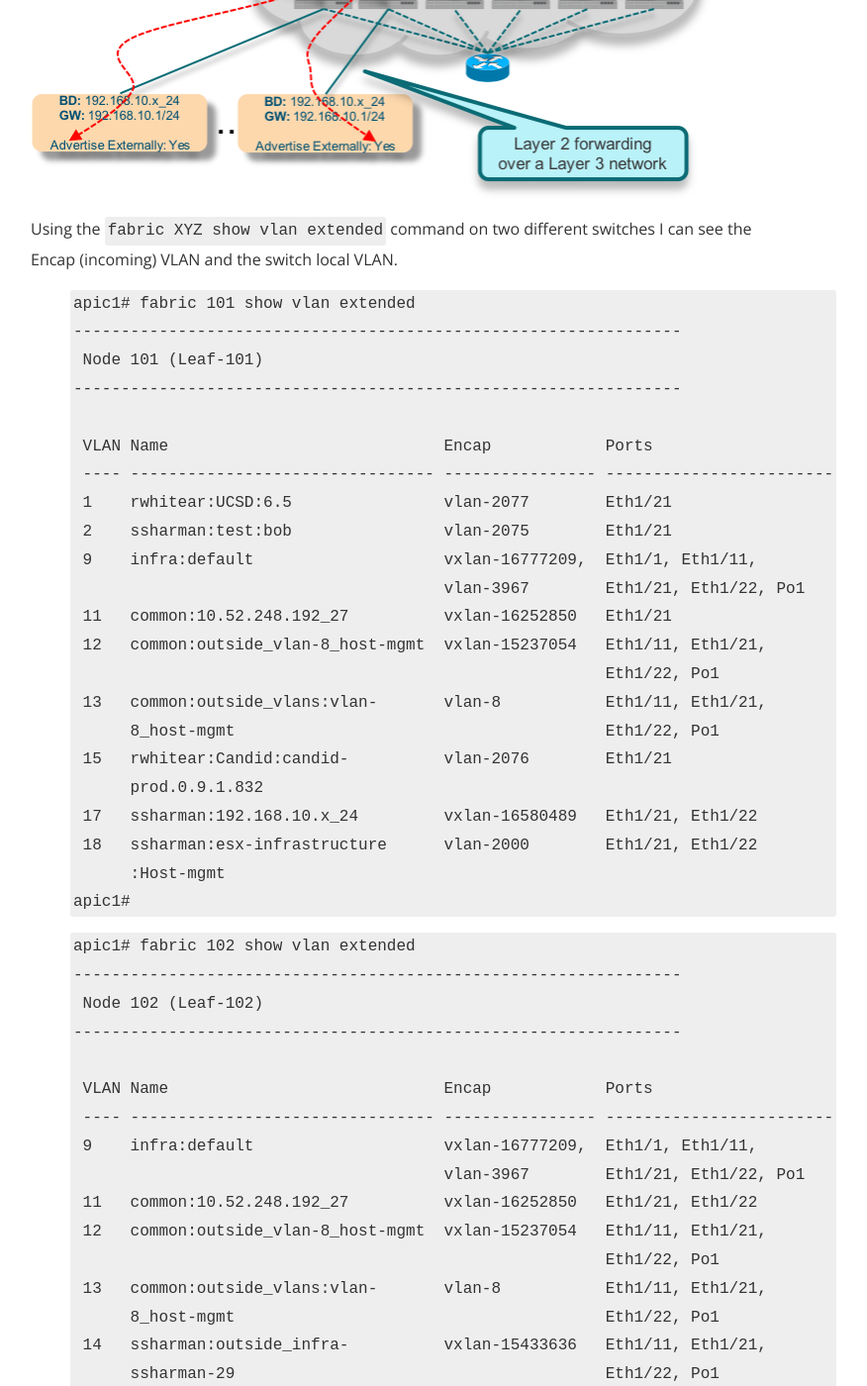
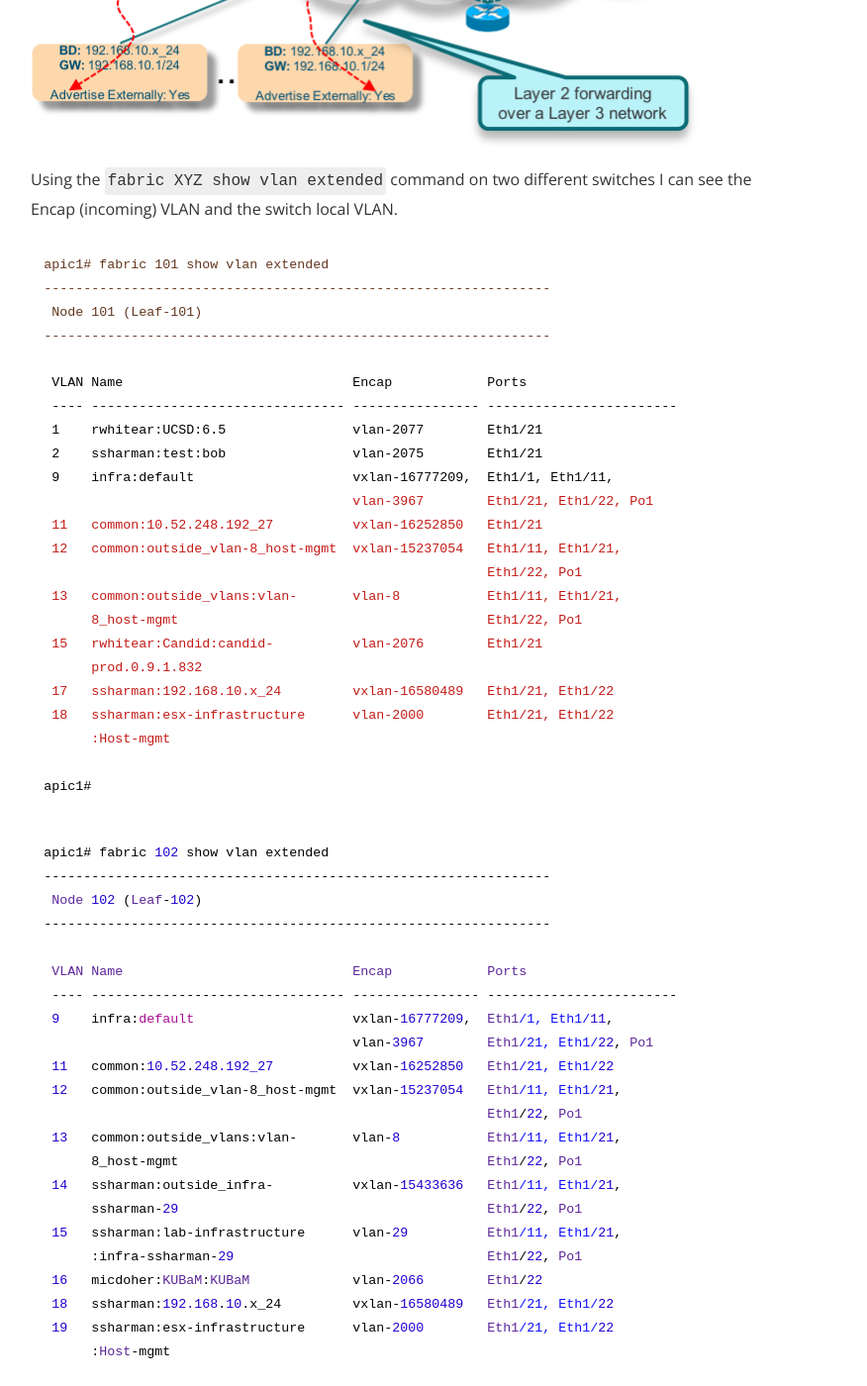
Before and after one commit to spsharman/myblog, a Jekyll site: the page built from _posts/2018-04-05-aci-tenants-vrfs-bds-epgs.md, in a window 1280 px wide and 1400 px high, scrolled down 2582 px. Shown: the whole window at 99% size, without its empty margins (241-1117 px from the left). Built offline with Jekyll 4.4.1, drawn with Linux system fonts in a browser that asks for light colours; nearby versions of some CDN libraries; comment, search, counter and statistics services are not loaded; some of the changed text lies outside the part shown.

Commit message:
changed code highlight

````diff
--- a/_posts/2018-04-05-aci-tenants-vrfs-bds-epgs.md
+++ b/_posts/2018-04-05-aci-tenants-vrfs-bds-epgs.md
@@ -36,8 +36,8 @@ VRFs on an ACI fabric are really just the same as a VRF on any other network dev
 </a>
 -->
 
-{% highlight Xcode %}
 
+```
 apic1# show vrf
  Tenant      Vrf         Consumed Contracts    Provided Contracts    Description
  ----------  ----------  --------------------  --------------------  ----------------------------------------
@@ -58,9 +58,9 @@ apic1# show vrf
  ssharman    vrf-02      -                     -
  ssharman    vrf-03      -                     -
  ssharman    vrf-04      -                     -
+
 apic1#
-
-{% endhighlight %}
+```
 
 <br>
 ## Bridge Domains (VRFs)
@@ -76,8 +76,7 @@ Bridge Domains are layer 2 segments (under the covers they're switch local VLANs
 
 Using the `fabric XYZ show vlan extended` command on two different switches I can see the Encap (incoming) VLAN and the switch local VLAN.
 
-{% highlight Xcode %}
-
+```
 apic1# fabric 101 show vlan extended
 ----------------------------------------------------------------
  Node 101 (Leaf-101)
@@ -99,12 +98,11 @@ apic1# fabric 101 show vlan extended
  17   ssharman:192.168.10.x_24         vxlan-16580489   Eth1/21, Eth1/22
  18   ssharman:esx-infrastructure      vlan-2000        Eth1/21, Eth1/22
       :Host-mgmt
+
 apic1#
+```
 
-{% endhighlight %}
-
-{% highlight Xcode %}
-
+```
 apic1# fabric 102 show vlan extended
 ----------------------------------------------------------------
  Node 102 (Leaf-102)
@@ -127,17 +125,16 @@ apic1# fabric 102 show vlan extended
  18   ssharman:192.168.10.x_24         vxlan-16580489   Eth1/21, Eth1/22
  19   ssharman:esx-infrastructure      vlan-2000        Eth1/21, Eth1/22
       :Host-mgmt
+
 apic1#
-
-{% endhighlight %}
+```
 
 Understanding the relationship between an incoming (Encap) VLAN, and a switch local VLAN is extremely important because when using switch show commands you must specify the switch local VLAN.
 
 <br>
 Bridge Domains may (or may not) have an associated anycast IP gateway - think VLAN 10, Interface VLAN 10.
 
-{% highlight Xcode %}
-
+```
 apic1# fabric 101 show ip interface vlan 17
 ----------------------------------------------------------------
  Node 101 (Leaf-101)
@@ -159,10 +156,9 @@ vlan18, Interface status: protocol-up/link-up/admin-up, iod: 134, mode: pervasiv
   IP broadcast address: 255.255.255.255
   IP primary address route-preference: 1, tag: 0
 
+apic1#
+```
 
-apic1#
-
-{% endhighlight %}
 <br>
 ## Endpoint Groups (EPGs) and Contracts
 EPGs are "security bubbles" for network attached devices. Admission to an EPG is based on switch/interface/VLAN or virtual switch, for example VLAN 10 on interface 101/1/1 = EPG web.
````
Also changed, not shown: 1 other file.
